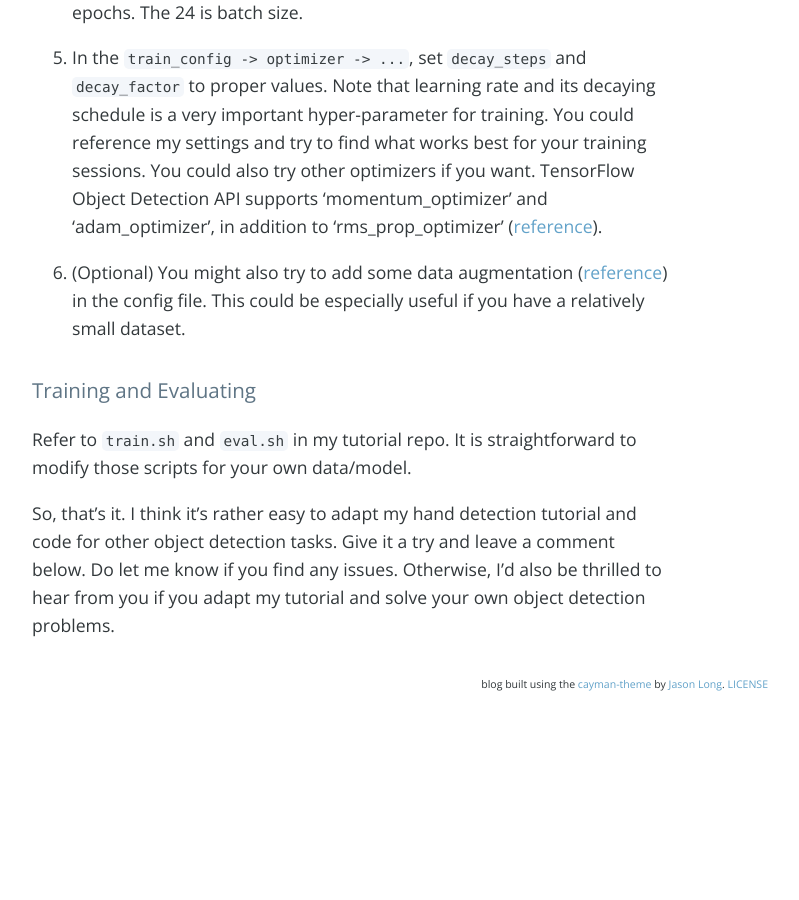
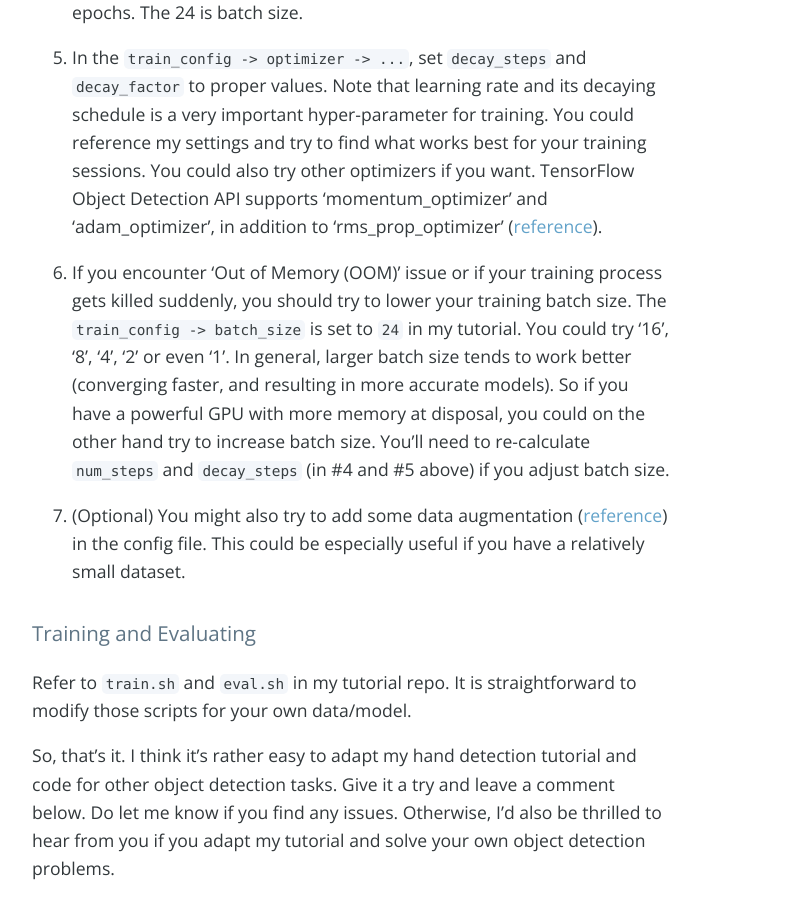
Before and after one commit to jkjung-avt/jkjung-avt.github.io, a Jekyll site: the page built from _posts/2018-09-24-object-detection-tutorial.md, in a window 1280 px wide and 900 px high, scrolled down 2690 px. Shown: the whole window, without its empty margins (288-1087 px from the left). Built offline with Jekyll 4.4.1, drawn with Linux system fonts in a browser that asks for light colours; nearby versions of some CDN libraries; comment, search, counter and statistics services are not loaded; before the commit the page ends 3401 px from its top, so only the background shows below that.

Commit message:
Add description about setting batch size

```diff
--- a/_posts/2018-09-24-object-detection-tutorial.md
+++ b/_posts/2018-09-24-object-detection-tutorial.md
@@ -51,7 +51,9 @@ I will use my `configs/ssd_mobilenet_v1_egohands.config` as example.  When confi
 
 5. In the `train_config -> optimizer -> ...`, set `decay_steps` and `decay_factor` to proper values.  Note that learning rate and its decaying schedule is a very important hyper-parameter for training.  You could reference my settings and try to find what works best for your training sessions.  You could also try other optimizers if you want.  TensorFlow Object Detection API supports 'momentum_optimizer' and 'adam_optimizer', in addition to 'rms_prop_optimizer' ([reference](https://github.com/tensorflow/models/blob/master/research/object_detection/protos/optimizer.proto)).
 
-6. (Optional) You might also try to add some data augmentation ([reference](https://stackoverflow.com/questions/44906317/what-are-possible-values-for-data-augmentation-options-in-the-tensorflow-object)) in the config file.  This could be especially useful if you have a relatively small dataset.
+6. If you encounter 'Out of Memory (OOM)' issue or if your training process gets killed suddenly, you should try to lower your training batch size.  The `train_config -> batch_size` is set to `24` in my tutorial.  You could try '16', '8', '4', '2' or even '1'.  In general, larger batch size tends to work better (converging faster, and resulting in more accurate models).  So if you have a powerful GPU with more memory at disposal, you could on the other hand try to increase batch size.  You'll need to re-calculate `num_steps` and `decay_steps` (in #4 and #5 above) if you adjust batch size.
+
+7. (Optional) You might also try to add some data augmentation ([reference](https://stackoverflow.com/questions/44906317/what-are-possible-values-for-data-augmentation-options-in-the-tensorflow-object)) in the config file.  This could be especially useful if you have a relatively small dataset.
 
 # Training and Evaluating
 
```
